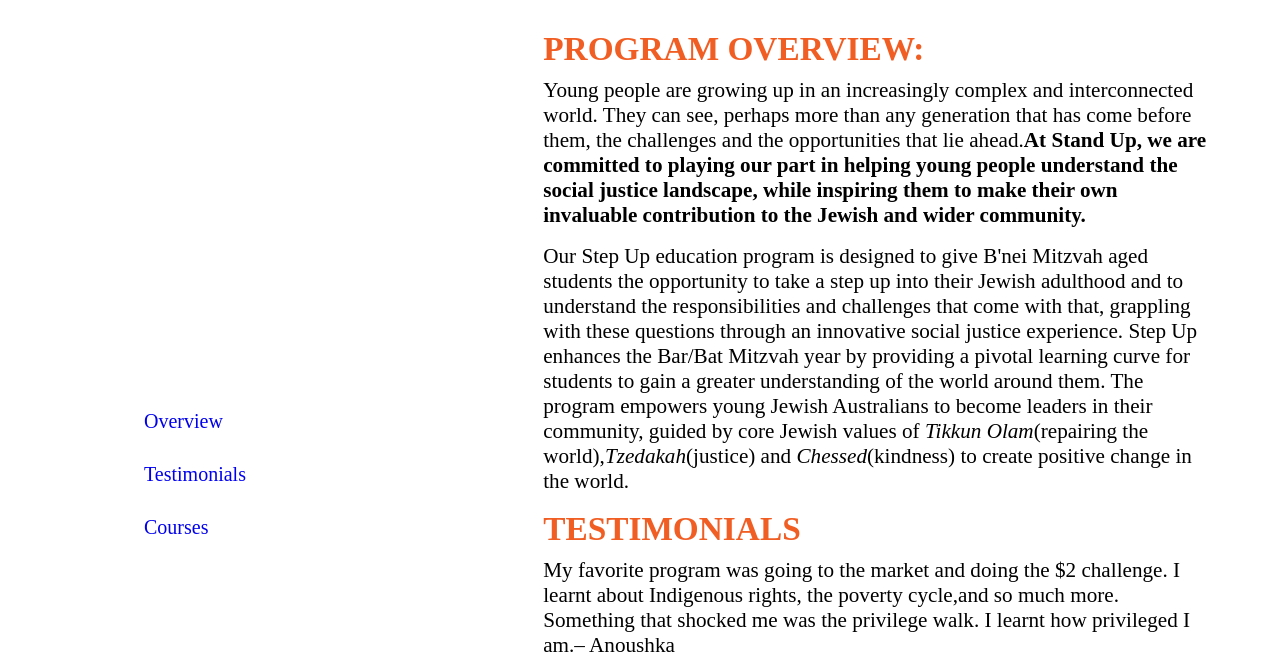
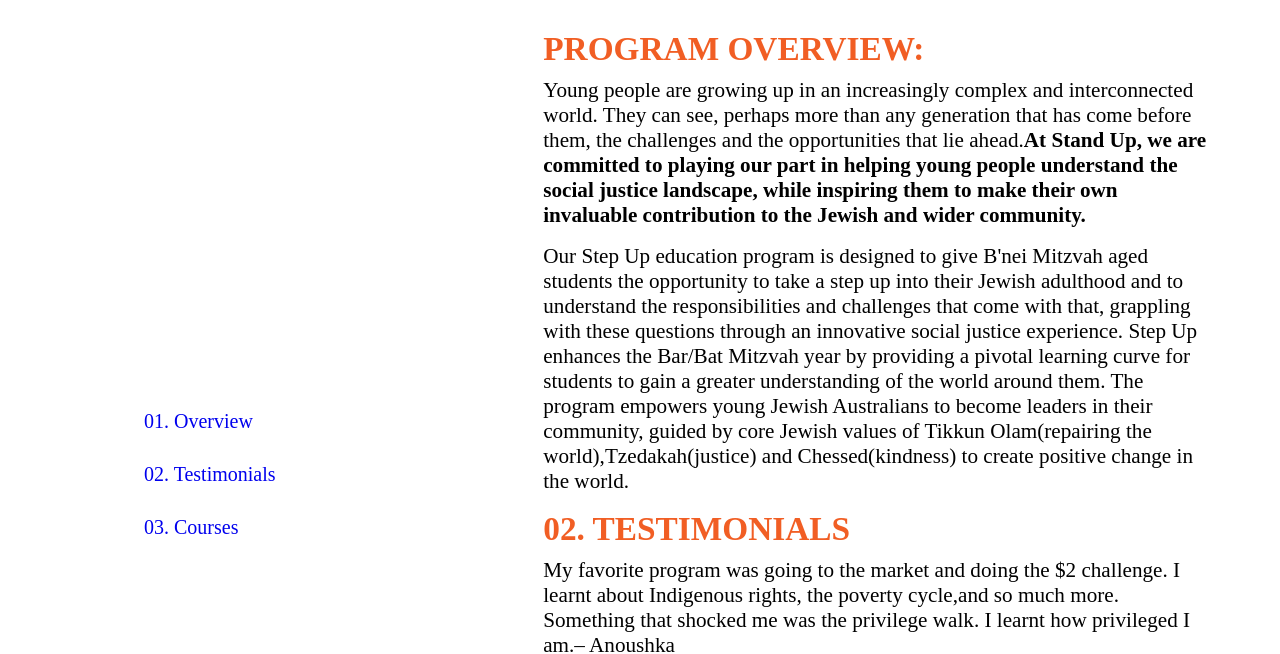
Before and after one commit to pieroapretto/Purpose, a website: page webroot/index.html in a window 1280 px wide. Shown: the top 654 px of the page. Drawn offline with Linux system fonts and the light colour scheme.

```diff
--- a/scss/_default.scss
+++ b/scss/_default.scss
@@ -8,6 +8,9 @@
       li {
         list-style: none;
       }
+    }
+    i {
+      font-style: normal;
     }
     a {
       text-decoration: none;
--- a/webroot/index.html
+++ b/webroot/index.html
@@ -74,9 +74,21 @@
           <section class="sidebar">
             <nav>
               <ul>
-                <li><a href="#overview">Overview</a></li>
-                <li><a href="#testimonials">Testimonials</a></li>
-                <li><a href="#courses">Courses</a></li>
+                <li>
+                  <a href="#overview"
+                    ><span><i>01.</i> Overview</span></a
+                  >
+                </li>
+                <li>
+                  <a href="#testimonials"
+                    ><span><i>02.</i> Testimonials</span></a
+                  >
+                </li>
+                <li>
+                  <a href="#courses"
+                    ><span><i>03.</i> Courses</span></a
+                  >
+                </li>
               </ul>
             </nav>
           </section>
@@ -111,7 +123,7 @@
               </p>
             </article>
             <article id="testimonials">
-              <h3 class="testimonials_title">Testimonials</h3>
+              <h3 class="testimonials_title"><i>02.</i> Testimonials</h3>
               <p>
                 My favorite program was going to the market and doing the $2
                 challenge. I learnt about Indigenous rights, the poverty
@@ -126,7 +138,7 @@
             </article>
             <article id="courses">
               <div class="courses_header">
-                <h3 class="title">Courses</h3>
+                <h3 class="title"><i>03.</i>Courses</h3>
                 <p class="texts">
                   For further information, or to get on the waiting list for
                   other school terms, please contact our education team at
```
Also changed, not shown: webroot/css/index.css.
